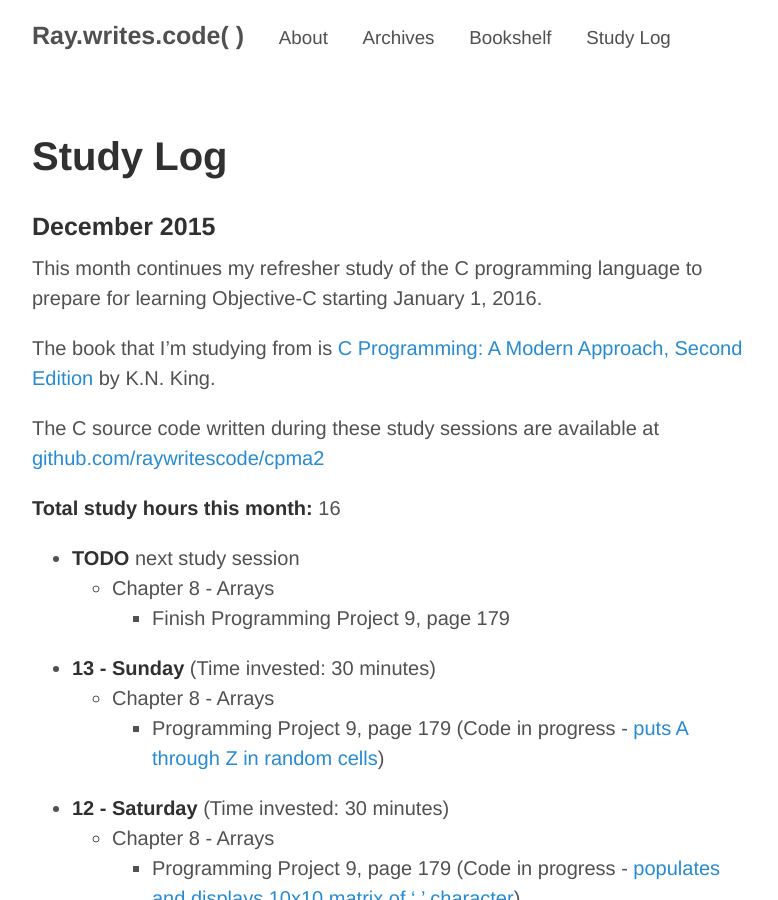
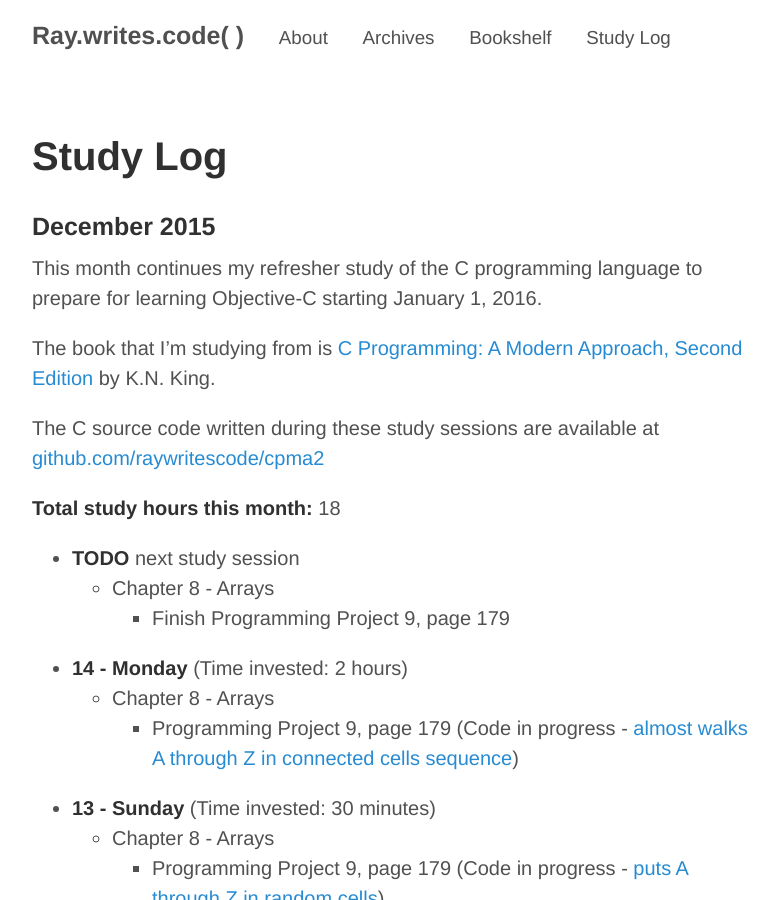
Before and after one commit to raywritescode/raywritescode.github.io, a Jekyll site: the page built from studylog.md, in a window 1280 px wide and 900 px high. Shown: the whole window, without its empty margins (248-1026 px from the left). Built offline with Jekyll 4.4.1, drawn with Linux system fonts in a browser that asks for light colours; Markdown is read by kramdown in place of the engine named in the settings.

Commit message:
Updated studylog.md - Study session (2 hours) Monday 2015-12-14

```diff
--- a/studylog.md
+++ b/studylog.md
@@ -11,11 +11,15 @@ The book that I'm studying from is [C Programming: A Modern Approach, Second Edi
 
 The C source code written during these study sessions are available at [github.com/raywritescode/cpma2](https://github.com/raywritescode/cpma2)
 
-**Total study hours this month:** 16
+**Total study hours this month:** 18
 
 * **TODO** next study session
    - Chapter 8 - Arrays
       * Finish Programming Project 9, page 179
+
+* **14 - Monday** (Time invested: 2 hours)
+   - Chapter 8 - Arrays
+      * Programming Project 9, page 179 (Code in progress - [almost walks A through Z in connected cells sequence](https://github.com/raywritescode/cpma2/commit/40dcac2fd327ca42efca7e00168f445e4d623ca5))
 
 * **13 - Sunday** (Time invested: 30 minutes)
    - Chapter 8 - Arrays
```
